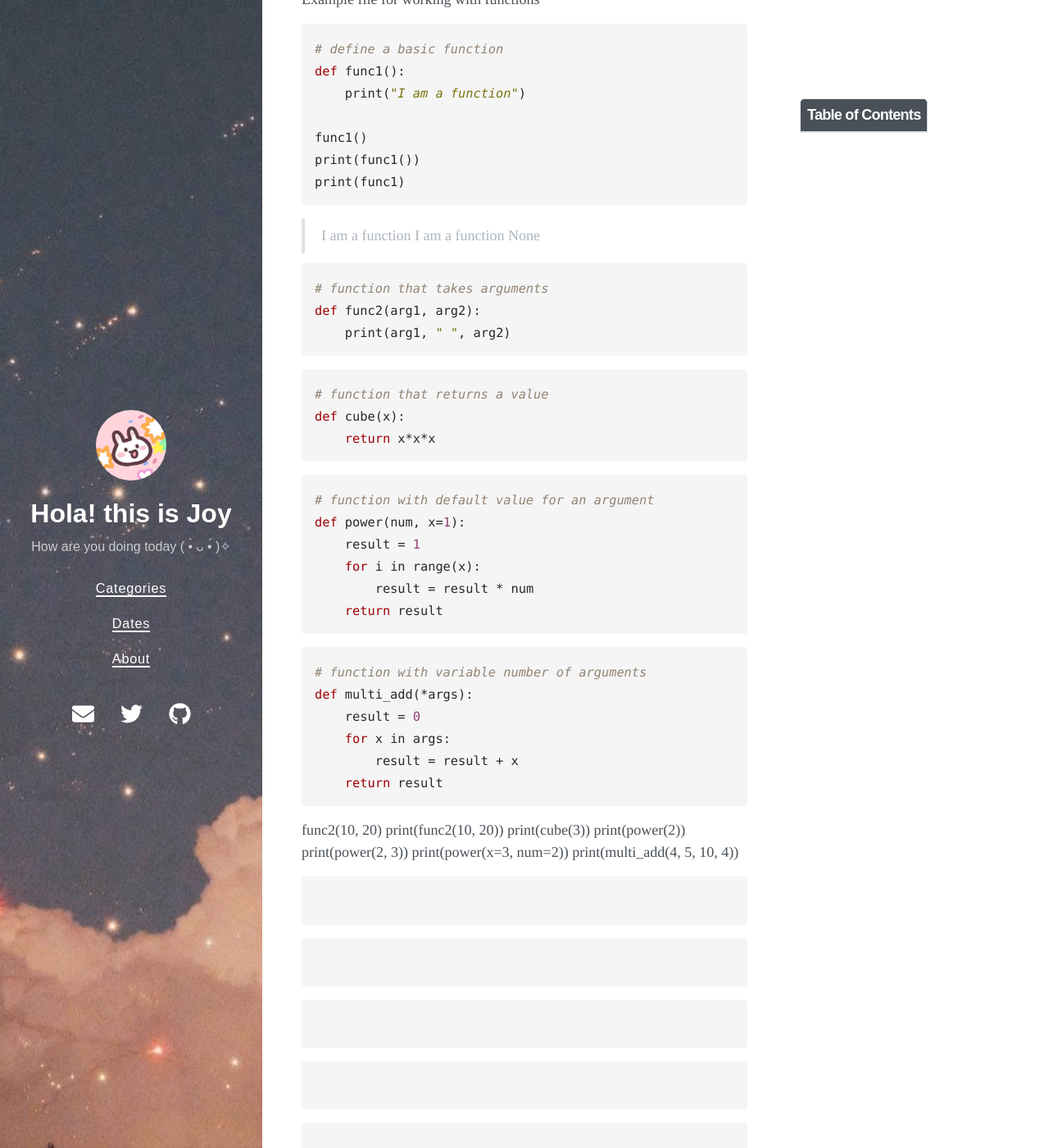
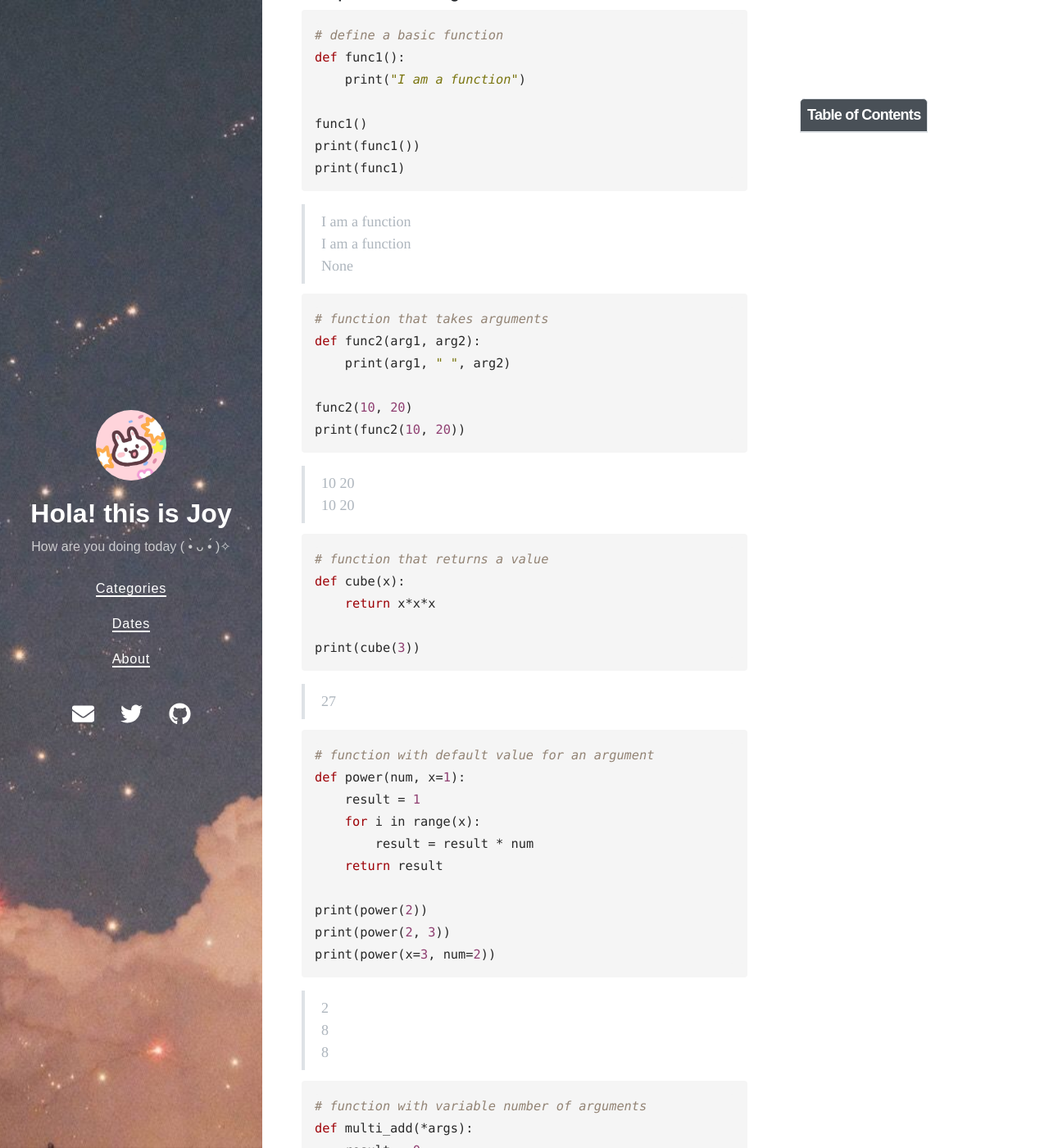
Before and after one commit to Joy3Luo/mathnotes, a Jekyll site: the page built from _posts/2021-01-02-SDE-python.md, in a window 1280 px wide and 1400 px high, scrolled down 2561 px. Shown: the whole window at 82% size. Built offline with Jekyll 4.4.1, drawn with Linux system fonts in a browser that asks for light colours; nearby versions of some CDN libraries; some of the changed text lies outside the part shown.

Commit message:
Update 2021-01-02-SDE-python.md

````diff
--- a/_posts/2021-01-02-SDE-python.md
+++ b/_posts/2021-01-02-SDE-python.md
@@ -17,7 +17,7 @@
   </script>
 
 
-Run a file
+#### Run a file
 
 ```pyhon
 C:\Users\joy3l>cd"C:\Users\joy3l\Desktop\Exercise Files\Chap01"
@@ -41,7 +41,7 @@
 Hello world!
 ```
 
-Example file for HelloWorld
+#### Example file for HelloWorld
 ```python
 def main():
     print("hello world!")
@@ -51,9 +51,11 @@
 if __name__ == "__main__":
     main()
 ```
-> hello world! <br /> What is your name? ***joe*** <br /> Nice to meet you, joe
+> hello world! <br />
+  What is your name? ***joe*** <br />
+  Nice to meet you, joe
 
-variables and expressions
+#### variables and expressions
 
 ```python
 # Declare a variable and initialize it
@@ -99,7 +101,7 @@
 someFunction()
 print (f)
 ```
-> def
+> def <br />
   def
 
 ```python
@@ -109,7 +111,7 @@
 > NameError: name 'f' is not defined
 
 
-Example file for working with functions
+#### Example file for working with functions
 
 ```python
 # define a basic function
@@ -120,21 +122,29 @@
 print(func1())
 print(func1)
 ```
-> I am a function
-  I am a function
+> I am a function <br />
+  I am a function <br />
   None
 
 ```python
 # function that takes arguments
 def func2(arg1, arg2):
     print(arg1, " ", arg2)
+
+func2(10, 20)
+print(func2(10, 20))
 ```
+> 10   20 <br />
+  10   20
 
 ```python
 # function that returns a value
 def cube(x):
     return x*x*x
+
+print(cube(3))
 ```
+> 27
 
 ```python
 # function with default value for an argument
@@ -143,7 +153,14 @@
     for i in range(x):
         result = result * num
     return result
+
+print(power(2))
+print(power(2, 3))
+print(power(x=3, num=2))
 ```
+> 2 <br />
+  8 <br />
+  8 <br />
 
 ```python
 # function with variable number of arguments
@@ -155,12 +172,7 @@
 ```
 
 
-func2(10, 20)
-print(func2(10, 20))
-print(cube(3))
-print(power(2))
-print(power(2, 3))
-print(power(x=3, num=2))
+
 print(multi_add(4, 5, 10, 4))
 
 
````
